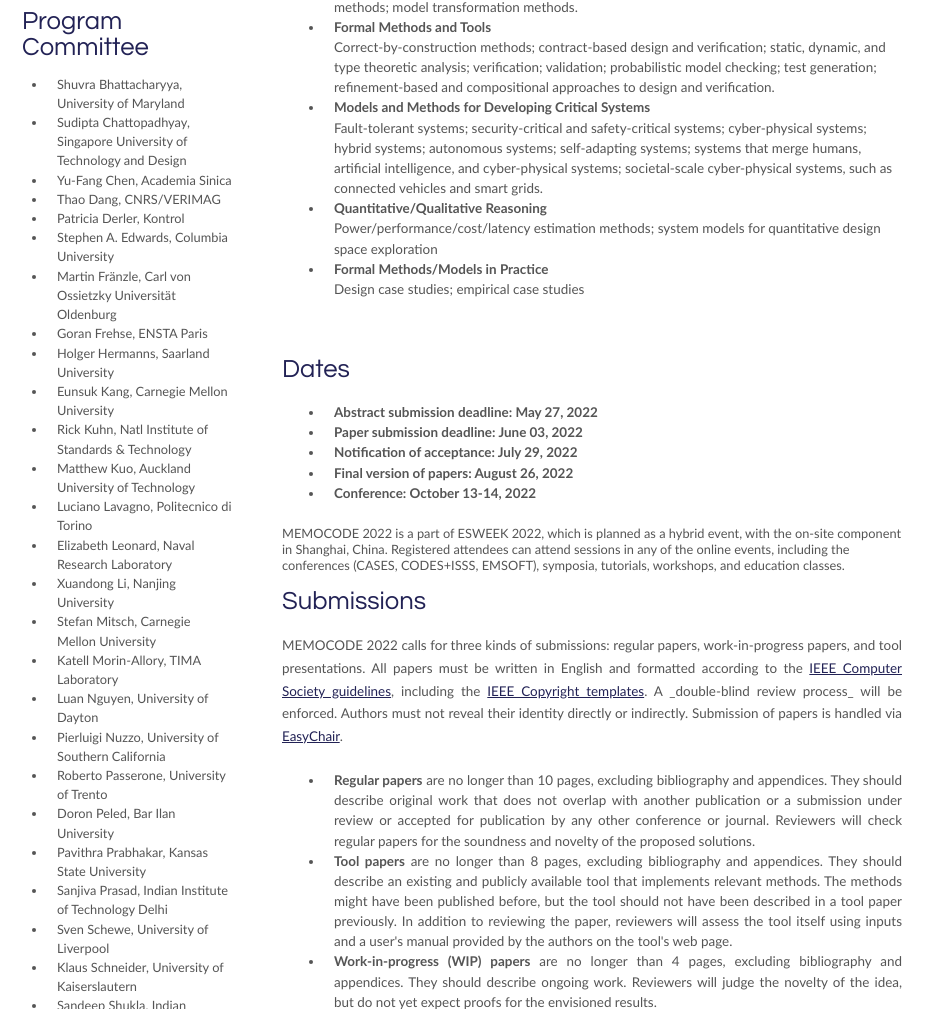
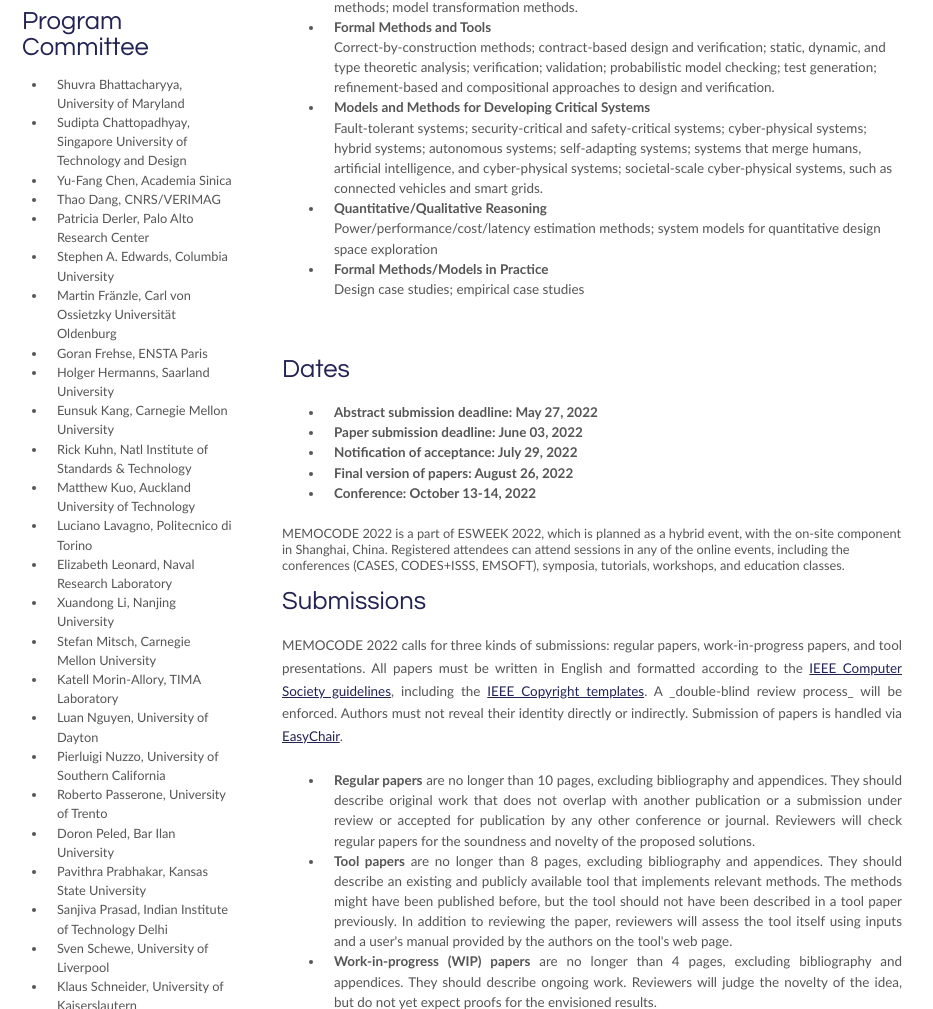
Before and after one commit to MEMOCODE2022/MEMOCODE2022.github.io, a plain HTML site: page callforpapers.html in a window 1280 px wide. Shown: the part 945-1954 px from the top of the page, without its empty margins (178-1111 px from the left). Drawn offline with Linux system fonts and the light colour scheme.

Commit message:
Update callforpapers.html

```diff
--- a/callforpapers.html
+++ b/callforpapers.html
@@ -777,7 +777,7 @@
                         <li>Sudipta Chattopadhyay, Singapore University of Technology and Design</li>
                         <li>Yu-Fang Chen, Academia Sinica</li>
                         <li>Thao Dang, CNRS/VERIMAG</li>
-                        <li>Patricia Derler, Kontrol</li>
+                        <li>Patricia Derler, Palo Alto Research Center</li>
                         <li>Stephen A. Edwards, Columbia University</li>
                         <li>Martin Fränzle, Carl von Ossietzky Universität Oldenburg</li>
                         <li>Goran Frehse, ENSTA Paris</li>
```
